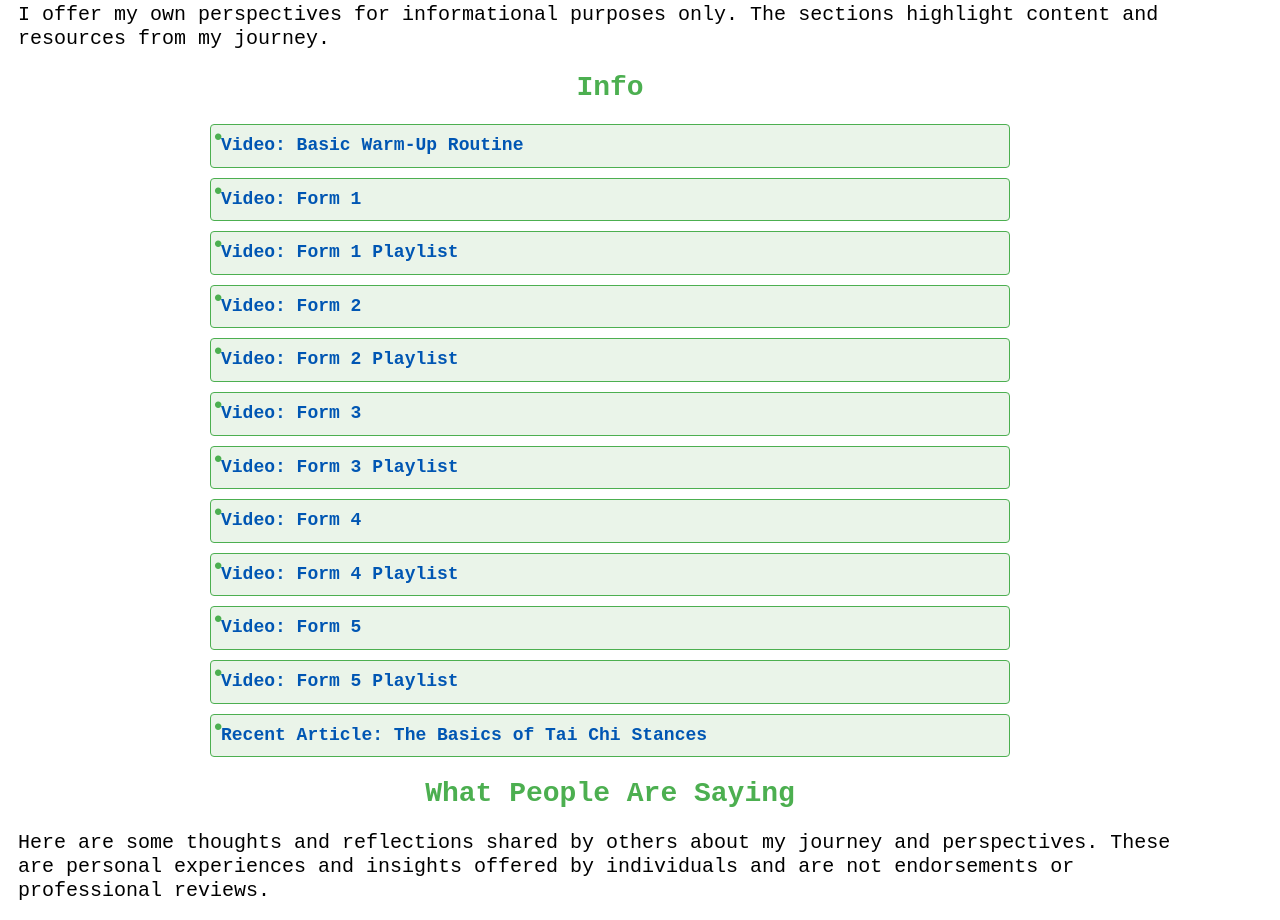
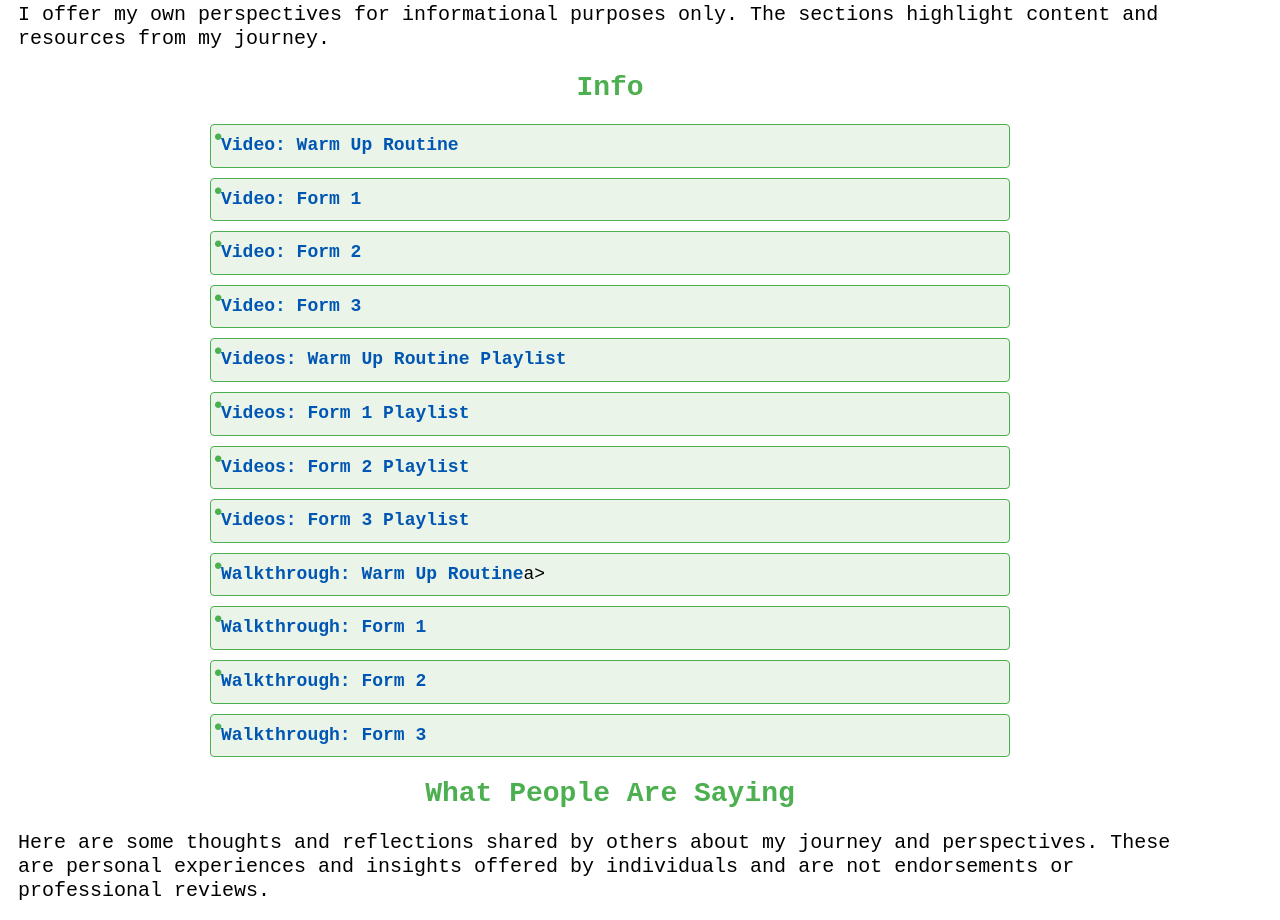
Before and after one commit to taichi800/taichi800.github.io, a plain HTML site: page index.html in a window 1280 px wide. Shown: the part 816-1736 px from the top of the page. Drawn offline with Linux system fonts and the light colour scheme.

Commit message:
Update index.html

```diff
--- a/index.html
+++ b/index.html
@@ -185,18 +185,18 @@
   <h2>Info</h2>
   <!-- Static Content for Non-Slideshow Users -->
   <ul aria-label="List of key features">
-    <li><a href="/videos/warm-up-routine">Video: Basic Warm-Up Routine</a></li>
-    <li><a href="/videos/form-1">Video: Form 1</a></li>
-    <li><a href="/videos/form-1-playlist">Video: Form 1 Playlist</a></li>
-    <li><a href="/videos/form-2">Video: Form 2</a></li>
-    <li><a href="/videos/form-2-playlist">Video: Form 2 Playlist</a></li>
-    <li><a href="/videos/form-3">Video: Form 3</a></li>
-    <li><a href="/videos/form-3-playlist">Video: Form 3 Playlist</a></li>
-    <li><a href="/videos/form-4">Video: Form 4</a></li>
-    <li><a href="/videos/form-4-playlist">Video: Form 4 Playlist</a></li>
-    <li><a href="/videos/form-5">Video: Form 5</a></li>
-    <li><a href="/videos/form-5-playlist">Video: Form 5 Playlist</a></li>
-    <li><a href="/articles/tai-chi-stances">Recent Article: The Basics of Tai Chi Stances</a></li>
+    <li><a href="/videos/warm-up-routine">Video: Warm Up Routine</a></li>
+    <li><a href="/videos/warm-up-routine">Video: Form 1</a></li>
+    <li><a href="/videos/warm-up-routine">Video: Form 2</a></li>
+    <li><a href="/videos/warm-up-routine">Video: Form 3</a></li>
+    <li><a href="/videos/warm-up-routine">Videos: Warm Up Routine Playlist</a></li>
+    <li><a href="/videos/warm-up-routine">Videos: Form 1 Playlist</a></li>
+    <li><a href="/videos/warm-up-routine">Videos: Form 2 Playlist</a></li>
+    <li><a href="/videos/warm-up-routine">Videos: Form 3 Playlist</a></li>
+    <li><a href="/videos/warm-up-routine">Walkthrough: Warm Up Routine</a>a></li>
+    <li><a href="/videos/warm-up-routine">Walkthrough: Form 1</a></li>
+    <li><a href="/videos/warm-up-routine">Walkthrough: Form 2</a></li>
+    <li><a href="/videos/warm-up-routine">Walkthrough: Form 3</a></li>
   </ul>
 </section>
 
```
